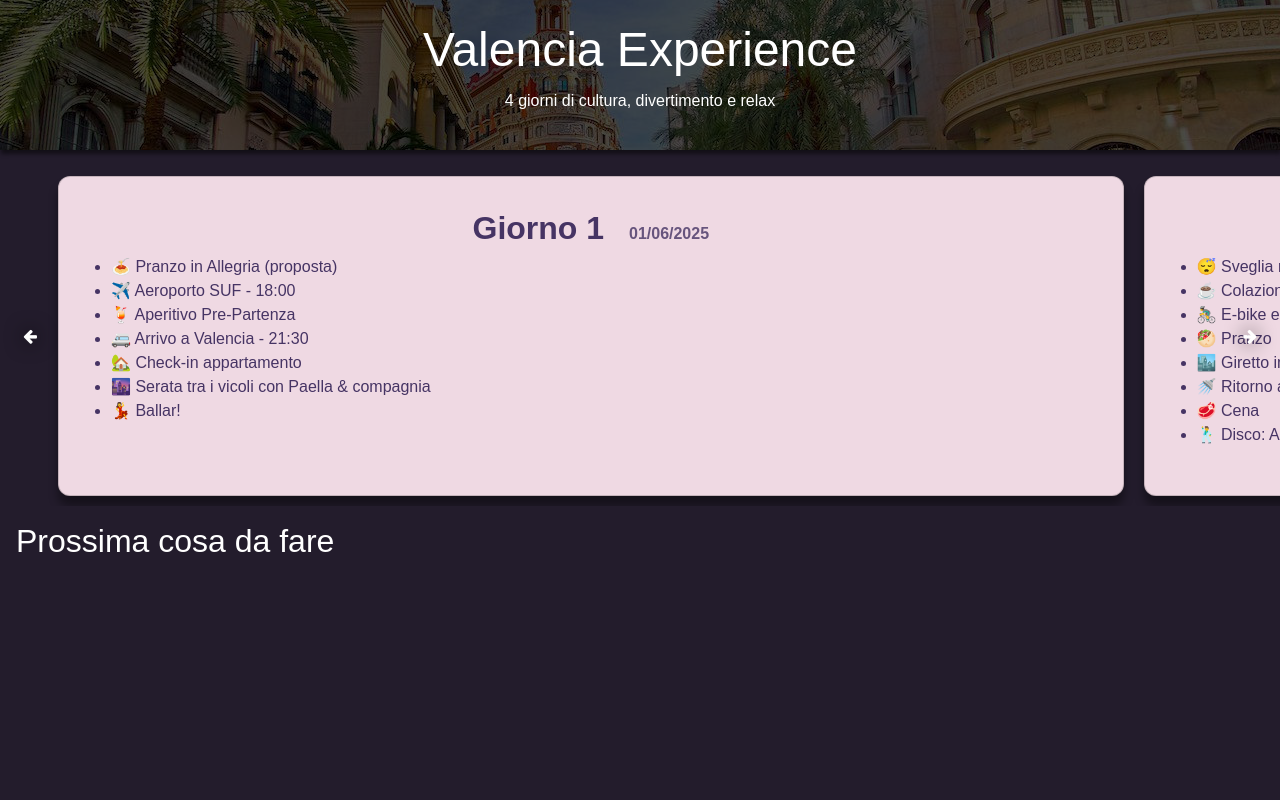
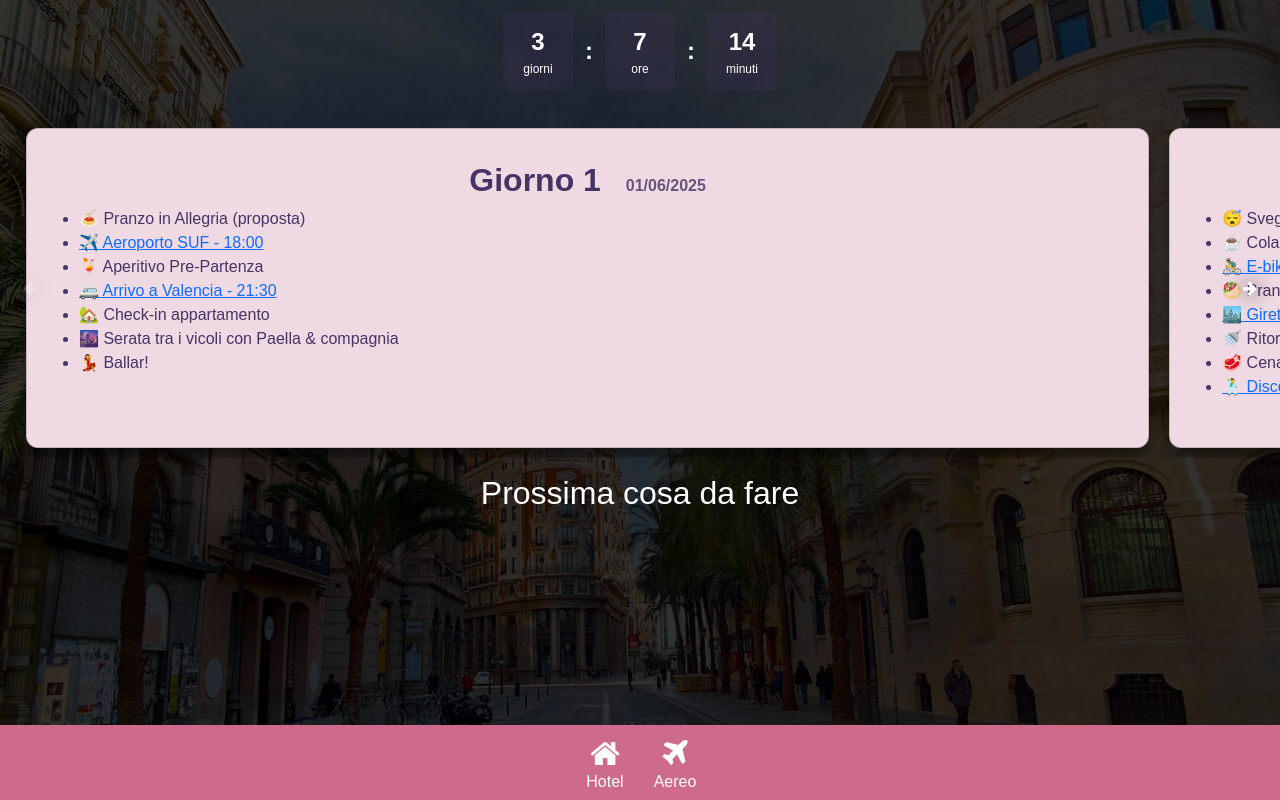
Before and after one commit to SalvatoreB98/valencia-react, a React (Vite) app: page / in a window 1280 px wide. Built offline with nearby package versions, Linux system fonts and the light colour scheme.

Commit message:
Big update

```diff
--- a/index.html
+++ b/index.html
@@ -8,11 +8,14 @@
   <link href="https://cdn.jsdelivr.net/npm/bootstrap@5.2.3/dist/css/bootstrap.min.css" rel="stylesheet"
     integrity="sha384-rbsA2VBKQhggwzxH7pPCaAqO46MgnOM80zW1RWuH61DGLwZJEdK2Kadq2F9CUG65" crossorigin="anonymous">
   <link rel="stylesheet" href="./src/style.css">
-  <meta name="viewport" content="width=device-width, initial-scale=1.0" />
+  <meta name="viewport" content="width=device-width, initial-scale=1" />
   <title>Valencia</title>
 </head>
 
 <body>
+  <div class="bg">
+    <img src="/hero.jpg" alt="">
+  </div>
   <div id="root"></div>
   <script type="module" src="/src/main.jsx"></script>
   <script src="https://cdn.jsdelivr.net/npm/bootstrap@5.2.3/dist/js/bootstrap.bundle.min.js"
--- a/src/App.jsx
+++ b/src/App.jsx
@@ -1,17 +1,20 @@
+import { useEffect } from "react";
 import "./App.css";
-import { Slider } from './slider.js'
+import { Slider } from "./slider.js";
+import data from "./assets/data.json";
+import Countdown from "./components/countdown.jsx";
 function App() {
-  new Slider('slider', document.querySelector('.card-slider'));
-
+  const today = new Date().toISOString().split("T")[0]; // "2025-06-02"
+  useEffect(() => {
+    new Slider("slider", document.querySelector(".card-slider"));
+    console.log("Slider initialized");
+    console.log("Data loaded:", data);
+  }, []);
   return (
     <>
       <main className="timeline">
         <header>
-          <div className="overlay"></div>
-          <div className="desc">
-            <h1>Valencia Experience</h1>
-            <p>4 giorni di cultura, divertimento e relax</p>
-          </div>
+          <Countdown targetDate="2025-06-01T00:00:00" />
         </header>
 
         <div className="slider-container">
@@ -22,63 +25,43 @@ function App() {
               </div>
             </div>
             <div className="card-slider">
-              <div className="card day-card" day="1">
-                <h2>
-                  Giorno 1 <span>01/06/2025</span>
-                </h2>
-                <ul>
-                  <li>🍝 Pranzo in Allegria (proposta)</li>
-                  <li>✈️ Aeroporto SUF - 18:00</li>
-                  <li>🍹 Aperitivo Pre-Partenza</li>
-                  <li>🚐 Arrivo a Valencia - 21:30</li>
-                  <li>🏡 Check-in appartamento</li>
-                  <li>🌆 Serata tra i vicoli con Paella & compagnia</li>
-                  <li>💃 Ballar!</li>
-                </ul>
-              </div>
-
-              <div className="card day-card" day="2">
-                <h2>
-                  Giorno 2 <span>02/06/2025</span>
-                </h2>
-                <ul>
-                  <li>😴 Sveglia nel chill</li>
-                  <li>☕ Colazione in pasticceria</li>
-                  <li>🚴‍♂️ E-bike e Oceanografico</li>
-                  <li>🥙 Pranzo</li>
-                  <li>🏙️ Giretto in centro</li>
-                  <li>🚿 Ritorno a casetta</li>
-                  <li>🥩 Cena</li>
-                  <li>🕺 Disco: Akuarela / Marina Beach Club</li>
-                </ul>
-              </div>
-
-              <div className="card day-card" day="3">
-                <h2>
-                  Giorno 3 <span>03/06/2025</span>
-                </h2>
-                <ul>
-                  <li>🥐 Colazione in pasticceria</li>
-                  <li>🏛️ Mercato, Cattedrale, Parc Gulliver</li>
-                  <li>🌮 Tapas al mercato</li>
-                  <li>🏖️ Giretto in spiaggia</li>
-                  <li>🚿 Ritorno a casetta</li>
-                  <li>🍲 Cena</li>
-                  <li>🍾 Serata finale in centro</li>
-                </ul>
-              </div>
-
-              <div className="card day-card" day="4">
-                <h2>
-                  Giorno 4 <span>04/06/2025</span>
-                </h2>
-                <ul>
-                  <li>🕶️ Occhiali da sole anti-vergogna</li>
-                  <li>☕ Colazione</li>
-                  <li>✈️ Ritorno all’Aeroporto SUF</li>
-                  <li>👋 Saluti!</li>
-                </ul>
-              </div>
+              {data.days.map((dayObj) => (
+                <div
+                  key={dayObj.day}
+                  className={`card day-card ${dayObj.date === today ? 'highlight' : ''}`}
+                  day={dayObj.day}
+                >
+                  <h2>
+                    Giorno {dayObj.day}{" "}
+                    <span>
+                      {new Date(dayObj.date).toLocaleDateString("it-IT")}
+                    </span>
+                  </h2>
+                  <ul>
+                    {Object.entries(dayObj.schedule).map(
+                      ([periodo, eventi]) => (
+                        <div key={periodo}>
+                          {eventi.map((item, index) => (
+                            <li key={index}>
+                              {typeof item === "string" ? (
+                                item
+                              ) : (
+                                <a
+                                  href={item.link}
+                                  target="_blank"
+                                  rel="noopener noreferrer"
+                                >
+                                  {item.event}
+                                </a>
+                              )}
+                            </li>
+                          ))}
+                        </div>
+                      )
+                    )}
+                  </ul>
+                </div>
+              ))}
             </div>
             <div className="arrow-container arrow-right">
               <div className="arrow">
@@ -89,8 +72,19 @@ function App() {
         </div>
 
         <section className="todo p-3">
-          <h2>Prossima cosa da fare</h2>
+          <h2 className="text-center">Prossima cosa da fare</h2>
         </section>
+
+        <div className="bottom-bar">
+          <a href={data.hotel} className="link-box" target="_blank">
+            <i className="fa fa-home fa-2x"></i>
+            <span>Hotel </span>
+          </a>
+          <a href={data.aereoporto} className="link-box" target="_blank">
+            <i className="fa fa-plane fa-2x"></i>
+            <span> Aereo </span>
+          </a>
+        </div>
       </main>
     </>
   );
--- /dev/null
+++ b/src/assets/data.json
@@ -0,0 +1,111 @@
+{
+    "title": "Valencia Experience",
+    "description": "4 giorni di cultura, divertimento e relax",
+    "hotel": "https://www.google.com/maps/dir/?api=1&destination=C%2F+del+Convent+de+Sant+Francesc%2C+3%2C+Ciutat+Vella%2C+46002+València%2C+Valencia%2C+Spagna&travelmode=walking",
+    "aereoporto": "https://maps.app.goo.gl/i9knMJSxdXKnLSFn9?g_st=com.google.maps.preview.copy",
+    "days": [
+      {
+        "day": 1,
+        "date": "2025-06-01",
+        "schedule": {
+          "mattina": [
+            "🍝 Pranzo in Allegria (proposta)"
+          ],
+          "pomeriggio": [
+            {
+              "event": "✈️ Aeroporto SUF - 18:00",
+              "link": "https://www.lameziaairport.it/"
+            },
+            "🍹 Aperitivo Pre-Partenza"
+          ],
+          "sera": [
+            {
+              "event": "🚐 Arrivo a Valencia - 21:30",
+              "link": "https://www.aena.es/en/valencia.html"
+            },
+            "🏡 Check-in appartamento",
+            "🌆 Serata tra i vicoli con Paella & compagnia",
+            "💃 Ballar!"
+          ]
+        }
+      },
+      {
+        "day": 2,
+        "date": "2025-06-02",
+        "schedule": {
+          "mattina": [
+            "😴 Sveglia nel chill",
+            "☕ Colazione in pasticceria",
+            {
+              "event": "🚴‍♂️ E-bike e Oceanografico",
+              "link": "https://www.oceanografic.org/"
+            }
+          ],
+          "pomeriggio": [
+            "🥙 Pranzo",
+            {
+              "event": "🏙️ Giretto in centro",
+              "link": "https://www.google.com/maps/place/Ciutat+Vella,+Valencia"
+            }
+          ],
+          "sera": [
+            "🚿 Ritorno a casetta",
+            "🥩 Cena",
+            {
+              "event": "🕺 Disco: Akuarela / Marina Beach Club",
+              "link": "https://marinabeachclub.com/"
+            }
+          ]
+        }
+      },
+      {
+        "day": 3,
+        "date": "2025-06-03",
+        "schedule": {
+          "mattina": [
+            "🥐 Colazione in pasticceria",
+            {
+              "event": "🏛️ Mercato, Cattedrale, Parc Gulliver",
+              "link": "https://www.google.com/maps/d/u/0/viewer?mid=1Rvgc6nIkgosMKXEr0U7KCrbgCmk&hl=en"
+            }
+          ],
+          "pomeriggio": [
+            {
+              "event": "🌮 Tapas al mercato",
+              "link": "https://www.mercadocentralvalencia.es/"
+            },
+            {
+              "event": "🏖️ Giretto in spiaggia",
+              "link": "https://www.google.com/maps/place/Playa+de+la+Malvarrosa/"
+            }
+          ],
+          "sera": [
+            "🚿 Ritorno a casetta",
+            "🍲 Cena",
+            {
+              "event": "🍾 Serata finale in centro",
+              "link": "https://www.google.com/maps/place/Ciutat+Vella,+Valencia"
+            }
+          ]
+        }
+      },
+      {
+        "day": 4,
+        "date": "2025-06-04",
+        "schedule": {
+          "mattina": [
+            "🕶️ Occhiali da sole anti-vergogna",
+            "☕ Colazione"
+          ],
+          "pomeriggio": [],
+          "sera": [
+            {
+              "event": "✈️ Ritorno all’Aeroporto SUF",
+              "link": "https://www.lameziaairport.it/"
+            },
+            "👋 Saluti!"
+          ]
+        }
+      }
+    ]
+  }
--- /dev/null
+++ b/src/components/countdown.css
@@ -0,0 +1,24 @@
+:root {
+    --primary-color: #463464;
+    --secondary-color: #ce6b8a;
+    --third-color: #eebbc4;
+    --fourth-color: #efd9e3;
+    --fifth-color: #c4bbda;
+    --background-color: #463464;
+  }
+
+.countdown {
+    font-size: 1.5em;
+    font-weight: bold;
+}
+.countdown .block {
+    background-color: #46346436;
+    margin: 0.5em;
+    border-radius: 5px;
+    padding: 0.5em;
+    width: 70px;
+}
+.time {
+    font-size: 0.5em;
+    font-weight: normal;
+}
--- /dev/null
+++ b/src/components/countdown.jsx
@@ -0,0 +1,53 @@
+import { useEffect, useState } from "react";
+import "./countdown.css";
+export default function Countdown({ targetDate }) {
+  const [timeLeft, setTimeLeft] = useState(getTimeLeft());
+
+  function getTimeLeft() {
+    const now = new Date();
+    const target = new Date(targetDate);
+    const diff = target - now;
+
+    if (diff <= 0) return null;
+
+    const days = Math.floor(diff / (1000 * 60 * 60 * 24));
+    const hours = Math.floor((diff / (1000 * 60 * 60)) % 24);
+    const minutes = Math.floor((diff / (1000 * 60)) % 60);
+    const seconds = Math.floor((diff / 1000) % 60);
+
+    return { days, hours, minutes, seconds };
+  }
+
+  useEffect(() => {
+    const timer = setInterval(() => {
+      setTimeLeft(getTimeLeft());
+    }, 1000);
+
+    return () => clearInterval(timer);
+  }, []);
+
+  if (!timeLeft) {
+    return <div className="countdown">🎉 È il giorno del viaggio!</div>;
+  }
+
+  return (
+    <div className="countdown">
+      <div className="d-flex align-items-center">
+        <div className="block d-flex flex-column">
+          <span>{timeLeft.days}</span>
+          <span className="time">giorni</span>
+        </div>
+        <span>:</span>
+        <div className="block d-flex flex-column">
+          <span>{timeLeft.hours}</span>
+          <span className="time">ore</span>
+        </div>
+        <span>:</span>
+        <div className="block d-flex flex-column">
+          <span>{timeLeft.minutes}</span>
+          <span className="time">minuti</span>
+        </div>
+      </div>
+    </div>
+  );
+}
--- a/src/index.css
+++ b/src/index.css
@@ -6,22 +6,19 @@
   --fifth-color: #c4bbda;
   --background-color: #463464;
 }
+
 body {
   font-family: 'Poppins', sans-serif;
   margin: 0;
-  background: #1b1425f6;
 }
 
 header {
-  background: url('/hero.jpg') center/cover no-repeat;
   color: white;
   text-align: center;
   overflow: hidden;
   display: flex;
   justify-content: center;
   align-items: center;
-  min-height: 150px;
-  box-shadow: 1px 4px 4px #0000007f;
 }
 
 header h1 {
@@ -95,3 +92,49 @@ header .desc{
     text-align: center;
   }
 }
+a.link-box {
+  text-decoration: none;
+  color: white;
+}
+.link-box {
+  display: flex;
+  justify-self: center;
+  align-items: center;
+  flex-direction: column;
+  width: 50px;
+  height: 50px;
+}
+.link-box img {
+  width: 100%;
+  height: 100%;
+}
+.bottom-bar {
+  color: white;
+  background-color: var(--secondary-color);
+  position: fixed;
+  bottom: 0;
+  width: 100%;
+  opacity: 1;
+  height: 75px;
+  display: flex;
+  gap: 20px;
+  justify-content: center;
+  align-items: center;
+}
+.bg {
+  position: fixed;
+  top: 0;
+  left: 0;
+  right: 0;
+  bottom: 0;
+  width: 100vw;
+  height: 100vh;
+  background-color: black;
+  z-index: -1;
+}
+.bg img {
+  width: 100%;
+  height: 100%;
+  object-fit: cover;
+  opacity: 0.2;
+}
--- a/src/slider.css
+++ b/src/slider.css
@@ -7,8 +7,8 @@
     left: 100%;
     overflow: hidden;
     transition: opacity 0.2s ease-in-out;
-    padding-left: 3em;
-    padding-right: 3em;
+    padding-left: 1em;
+    padding-right: 1em;
     color: white;
 }
 .card-slider{
--- a/src/slider.js
+++ b/src/slider.js
@@ -61,12 +61,21 @@ export class Slider {
         );
 
         this.cardSlider.addEventListener("touchmove", (e) => {
-            e.preventDefault();
             if (!moving) return;
+
             const currentX = e.touches[0].pageX;
-            const translateX = this.newPosition + currentX - startX;
-            this.cardSlider.style.transform = `translateX(${translateX}px)`;
-        });
+            const currentY = e.touches[0].pageY;
+            const deltaX = currentX - startX;
+            const deltaY = Math.abs(currentY - e.touches[0].pageY);
+
+            // Blocca scroll verticale se il movimento è orizzontale prevalente
+            if (Math.abs(deltaX) > deltaY) {
+                e.preventDefault();
+                const translateX = this.newPosition + deltaX;
+                this.cardSlider.style.transform = `translateX(${translateX}px)`;
+            }
+        }, { passive: false });
+
 
         this.cardSlider.addEventListener("touchend", (e) => {
             moving = false;
```
Also changed, not shown: src/assets/mcflats.jpg (added).
